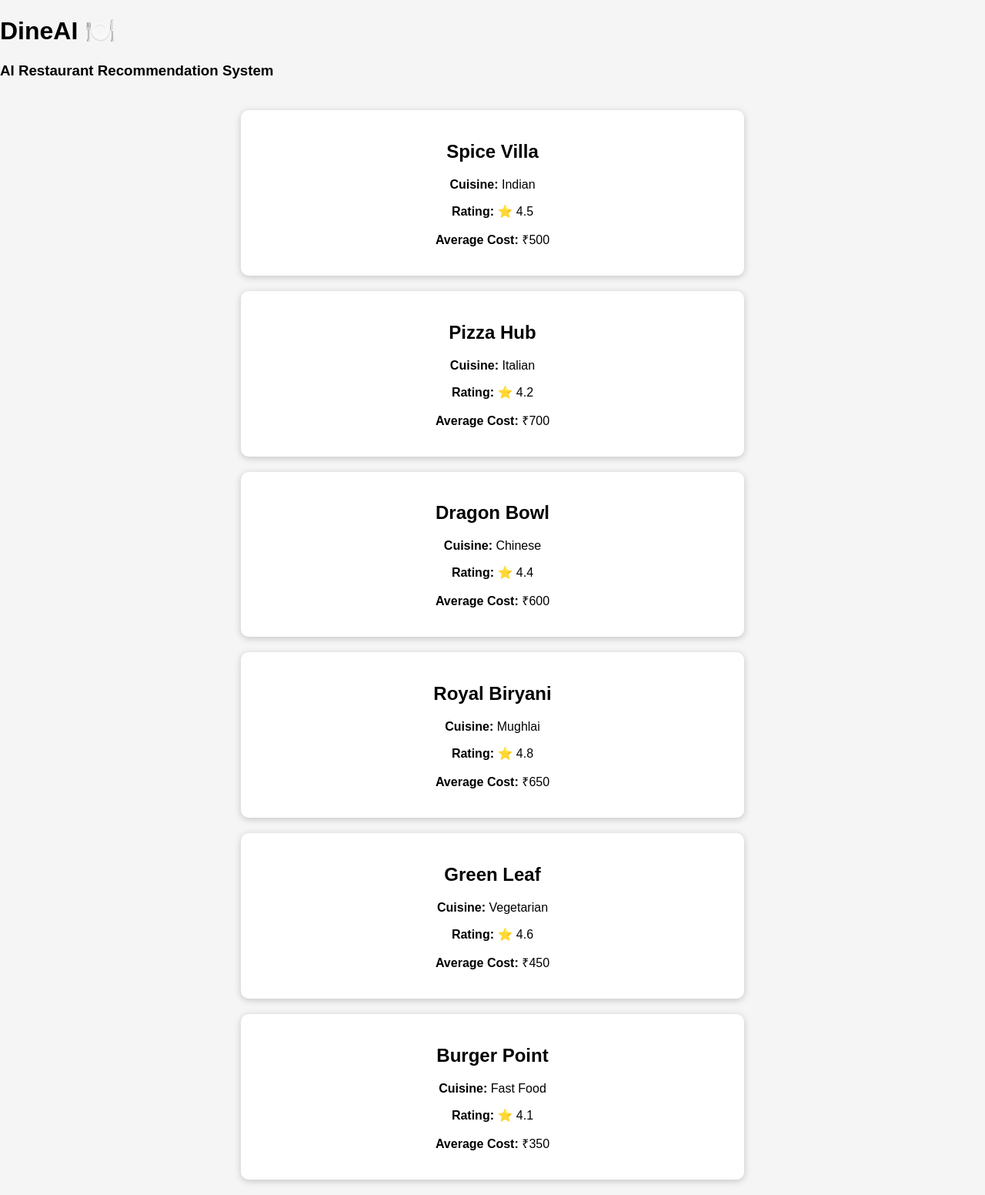
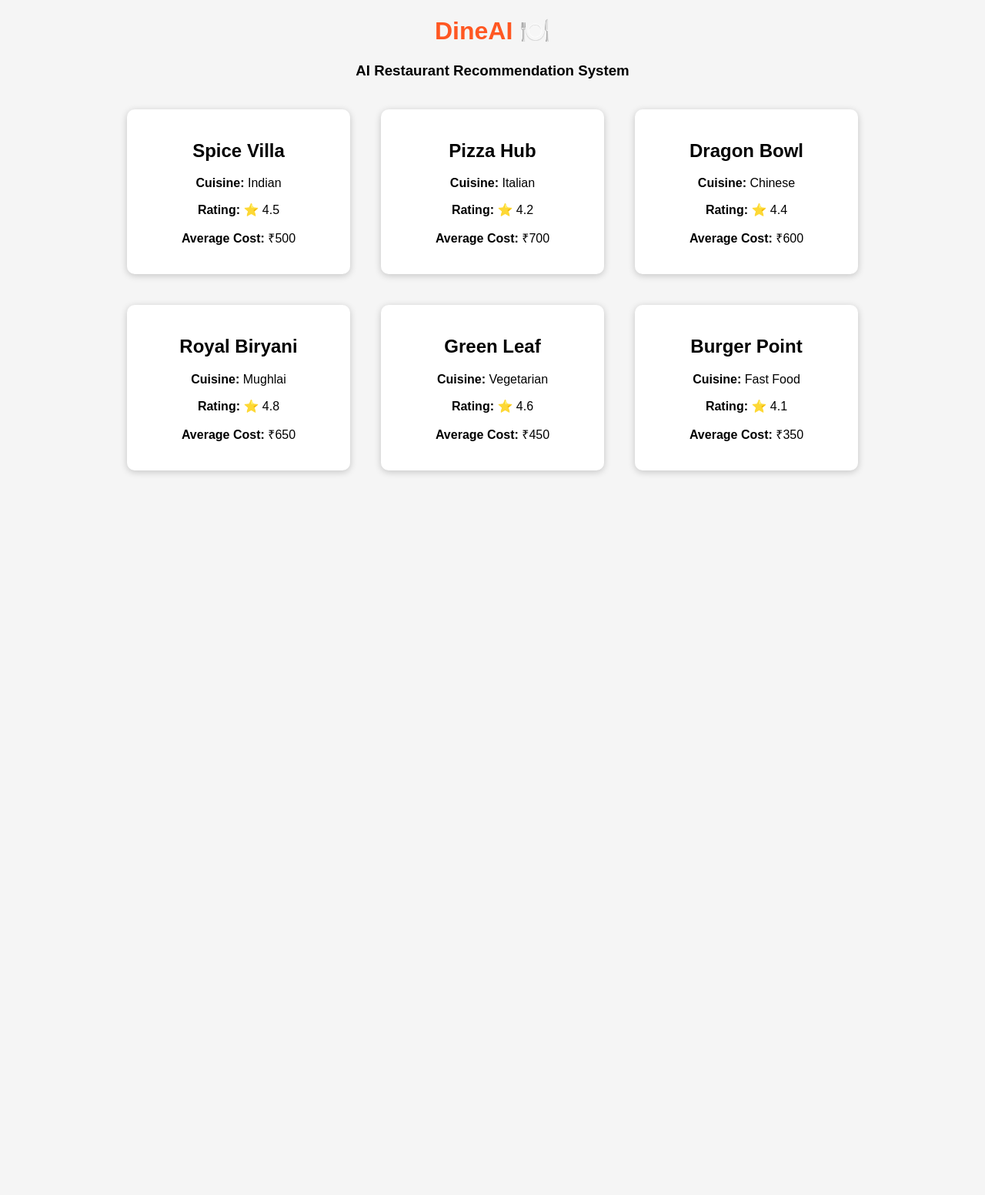
Before and after one commit to ibrahim26salat-bit/DineAI, a Flask app: page / in a window 1280 px wide. Shown: the whole page at 77% size. After the commit the page ends 616 px from the top, so only its background shows below. Run offline with Flask 3, Linux system fonts and the light colour scheme.

Commit message:
Update style.css

```diff
--- a/static/style.css
+++ b/static/style.css
@@ -1,43 +1,24 @@
 body{
-    margin:0;
-    padding:0;
-    font-family:Arial, Helvetica, sans-serif;
-    background:#f5f5f5;
-}
-
-header{
-    background:#ff5722;
-    color:white;
-    padding:20px;
-    text-align:center;
+font-family:Arial;
+background:#f5f5f5;
+text-align:center;
 }
 
 .container{
-    width:80%;
-    margin:auto;
-    margin-top:40px;
-    text-align:center;
-}
-
-button{
-    background:#ff5722;
-    color:white;
-    border:none;
-    padding:12px 20px;
-    border-radius:6px;
-    cursor:pointer;
-    font-size:16px;
-}
-
-button:hover{
-    background:#e64a19;
+display:flex;
+flex-wrap:wrap;
+justify-content:center;
 }
 
 .card{
-    background:white;
-    padding:20px;
-    margin:20px auto;
-    width:60%;
-    border-radius:10px;
-    box-shadow:0px 2px 10px rgba(0,0,0,0.2);
+width:250px;
+margin:20px;
+padding:20px;
+background:white;
+border-radius:10px;
+box-shadow:0 2px 10px rgba(0,0,0,.2);
 }
+
+h1{
+color:#ff5722;
+}
```
